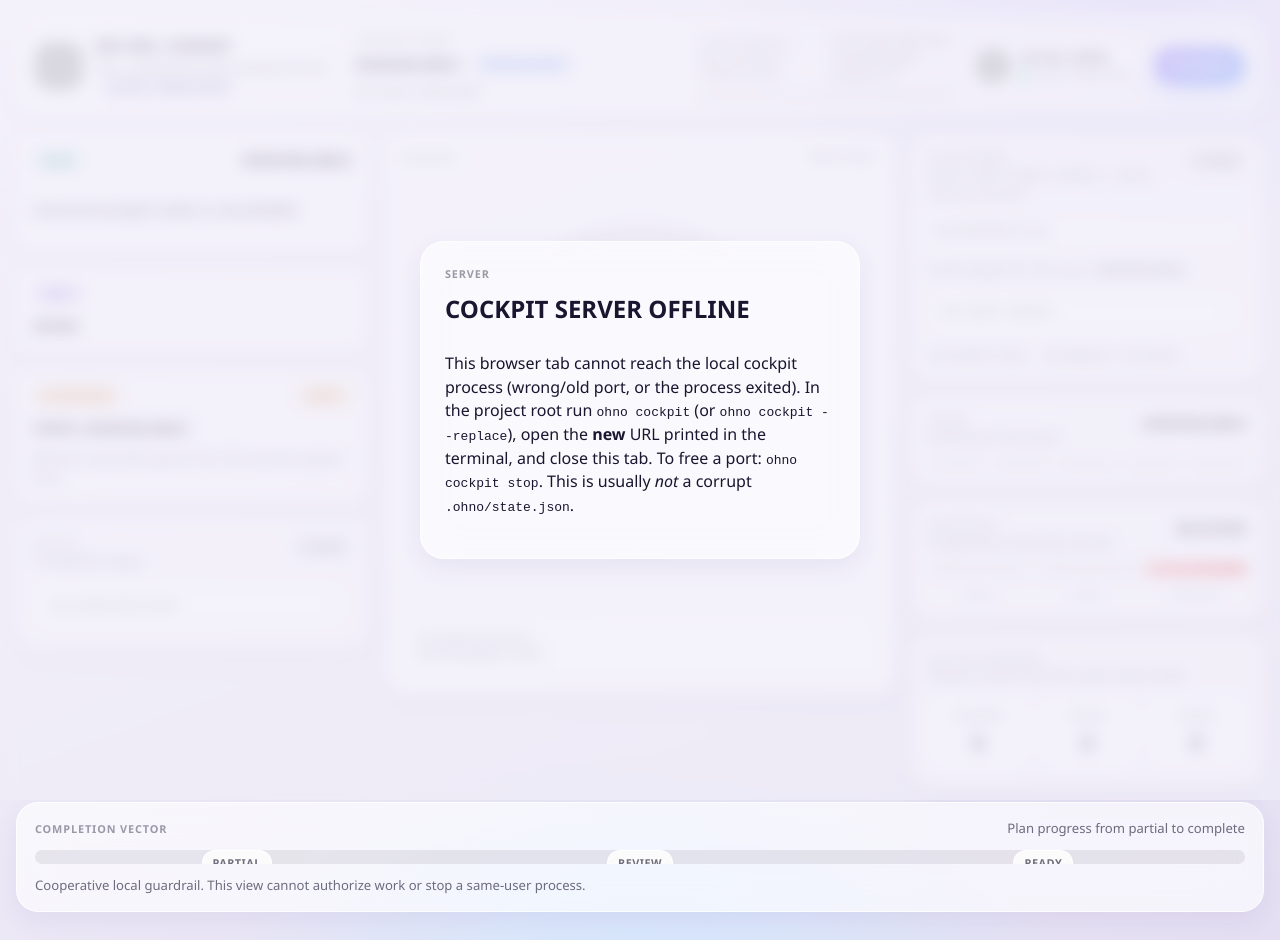
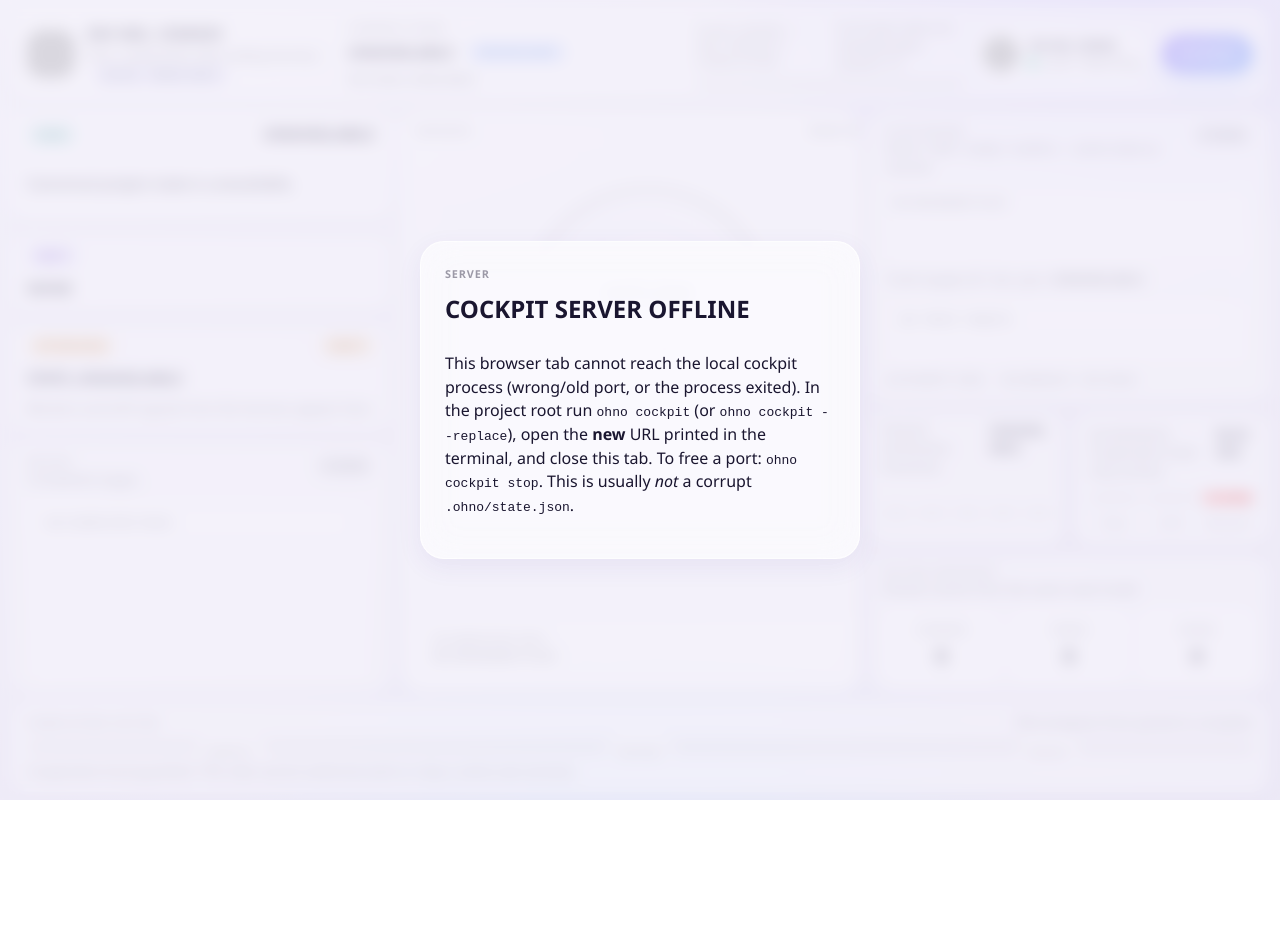
Before and after one commit to t01089572455/oh-no-codex, a website: page assets/cockpit/index.html in a window 1280 px wide. After the commit the page ends 800 px from the top, so only its background shows below. Drawn offline with Linux system fonts and the light colour scheme; files that its build step writes are made by us from their sources; no server answers; grey boxes are pictures that could not be loaded.

Commit message:
fix(cockpit): stop refresh thrash; fit layout to viewport
Silent background polls no longer flip REFRESH to READING or rebuild DOM
when the read model is unchanged. Desktop shell is viewport-bounded with
internal scrolling; right rail packs instruments so PLAN BOARD keeps more
space. Serve cockpit CSS/JS with no-store to avoid stale UI.

```diff
--- a/assets/cockpit/cockpit.css
+++ b/assets/cockpit/cockpit.css
@@ -28,7 +28,8 @@
 
 html,
 body {
-  min-height: 100%;
+  height: 100%;
+  overflow: hidden;
 }
 
 body {
@@ -104,23 +105,28 @@ body[data-tone="unknown"] {
 }
 
 .app-shell {
-  width: min(1440px, calc(100% - 32px));
-  margin: 16px auto 28px;
+  width: min(1440px, calc(100% - 24px));
+  height: calc(100vh - 16px);
+  max-height: calc(100vh - 16px);
+  margin: 8px auto;
   display: grid;
-  gap: 16px;
+  grid-template-rows: auto minmax(0, 1fr) auto;
+  gap: 10px;
+  min-height: 0;
 }
 
 .top-nav {
   display: grid;
   grid-template-columns:
-    minmax(220px, 1.2fr)
-    minmax(220px, 1.3fr)
-    minmax(180px, 1fr)
+    minmax(200px, 1.1fr)
+    minmax(200px, 1.2fr)
+    minmax(160px, 0.95fr)
     auto;
-  gap: 16px;
+  gap: 12px;
   align-items: center;
-  padding: 14px 18px;
-  border-radius: 24px;
+  padding: 10px 14px;
+  border-radius: 20px;
+  flex: 0 0 auto;
 }
 
 .brand-cluster,
@@ -343,24 +349,103 @@ button:focus-visible,
   cursor: wait;
 }
 
+/* Subtle live pulse only on silent poll — never rewrite the button label. */
+body[data-live="polling"] #refresh-button {
+  box-shadow: 0 10px 24px rgba(79, 140, 255, 0.22);
+}
+
 .dashboard {
   display: grid;
-  grid-template-columns: minmax(240px, 0.9fr) minmax(320px, 1.3fr) minmax(240px, 0.9fr);
-  gap: 16px;
-  align-items: start;
+  grid-template-columns: minmax(240px, 0.95fr) minmax(300px, 1.15fr) minmax(280px, 1fr);
+  gap: 12px;
+  align-items: stretch;
+  min-height: 0;
+  overflow: hidden;
 }
 
 .left-rail,
 .right-rail,
 .center-stage {
   display: grid;
-  gap: 14px;
+  gap: 10px;
+  min-height: 0;
+  max-height: 100%;
+  overflow: hidden;
+}
+
+.left-rail {
+  grid-template-rows: auto auto auto minmax(0, 1fr);
+}
+
+/* Right: board on top full-width; proof+drift side-by-side; summary full-width. */
+.right-rail {
+  grid-template-columns: 1fr 1fr;
+  grid-template-rows: minmax(0, 1fr) auto auto;
+}
+
+.right-rail > .board-card {
+  grid-column: 1 / -1;
+}
+
+.right-rail > .proof-instrument {
+  grid-column: 1;
+}
+
+.right-rail > .drift-instrument {
+  grid-column: 2;
+}
+
+.right-rail > .summary-card {
+  grid-column: 1 / -1;
+}
+
+.center-stage {
+  grid-template-rows: minmax(0, 1fr);
 }
 
 .card,
 .mission-card {
-  border-radius: 22px;
-  padding: 16px;
+  border-radius: 18px;
+  padding: 12px 14px;
+  min-height: 0;
+}
+
+.board-card {
+  display: grid;
+  /* Plan board keeps nearly all of the card; truth is a short strip. */
+  grid-template-rows: auto minmax(0, 1fr) auto minmax(0, 72px) auto;
+  overflow: hidden;
+  min-height: 0;
+}
+
+.proof-instrument,
+.summary-card,
+.guardrail-card {
+  padding: 8px 10px;
+}
+
+.instrument-card .signal-value,
+.instrument-card .eyebrow {
+  font-size: 0.8rem;
+}
+
+.summary-grid {
+  gap: 4px;
+}
+
+.summary-cell {
+  padding: 4px 6px;
+}
+
+.summary-number {
+  font-size: 1rem;
+}
+
+.ledger-card {
+  display: grid;
+  grid-template-rows: auto minmax(0, 1fr);
+  overflow: hidden;
+  min-height: 0;
 }
 
 .action-card {
@@ -439,15 +524,17 @@ button:focus-visible,
   white-space: nowrap;
 }
 
-/* Bounded ledgers: many tasks must not stretch the page forever. */
+/* Lists fill their grid track; they scroll inside the card, not the page. */
 .scroll-panel {
-  margin-top: 10px;
-  max-height: min(280px, 38vh);
+  margin-top: 8px;
+  min-height: 0;
+  max-height: none;
+  height: 100%;
   overflow-x: hidden;
   overflow-y: auto;
   overscroll-behavior: contain;
   padding: 2px 4px 2px 0;
-  border-radius: 14px;
+  border-radius: 12px;
   border: 1px solid rgba(26, 22, 48, 0.06);
   background: rgba(255, 255, 255, 0.28);
   scrollbar-gutter: stable;
@@ -459,11 +546,12 @@ button:focus-visible,
 }
 
 .scroll-panel-board {
-  max-height: min(320px, 42vh);
+  max-height: none;
 }
 
 .scroll-panel-truth {
-  max-height: min(140px, 18vh);
+  max-height: none;
+  min-height: 48px;
 }
 
 .board-card .truth-meta-line {
@@ -592,25 +680,12 @@ button:focus-visible,
   font-size: 0.74rem;
 }
 
-@media (max-width: 900px) {
-  .scroll-panel {
-    max-height: min(240px, 34vh);
-  }
-
-  .scroll-panel-board {
-    max-height: min(260px, 36vh);
-  }
-
-  .scroll-panel-truth {
-    max-height: min(120px, 16vh);
-  }
-}
-
 .mission-card {
-  min-height: 520px;
+  min-height: 0;
+  height: 100%;
   display: grid;
-  grid-template-rows: auto 1fr auto;
-  gap: 12px;
+  grid-template-rows: auto minmax(0, 1fr) auto;
+  gap: 8px;
   background:
     radial-gradient(circle at 50% 42%, rgba(167, 139, 250, 0.18), transparent 42%),
     var(--glass-strong);
@@ -629,7 +704,9 @@ button:focus-visible,
 
 .ring-wrap {
   position: relative;
-  width: min(100%, 420px);
+  width: min(100%, 360px, 40vh);
+  max-height: 100%;
+  min-height: 0;
   margin: 0 auto;
   aspect-ratio: 1;
 }
@@ -814,10 +891,12 @@ button:focus-visible,
 }
 
 .bottom-rail {
-  border-radius: 22px;
-  padding: 16px 18px;
+  border-radius: 18px;
+  padding: 10px 14px;
   display: grid;
-  gap: 12px;
+  gap: 8px;
+  flex: 0 0 auto;
+  min-height: 0;
 }
 
 .completion-header {
@@ -897,6 +976,17 @@ button:focus-visible,
 }
 
 @media (max-width: 1099px) {
+  html,
+  body {
+    height: auto;
+    overflow: auto;
+  }
+
+  .app-shell {
+    height: auto;
+    max-height: none;
+  }
+
   .top-nav {
     grid-template-columns: 1fr 1fr;
   }
@@ -908,6 +998,24 @@ button:focus-visible,
 
   .dashboard {
     grid-template-columns: 1fr 1fr;
+    overflow: visible;
+  }
+
+  .left-rail,
+  .right-rail,
+  .center-stage,
+  .board-card,
+  .ledger-card {
+    overflow: visible;
+    max-height: none;
+    grid-template-rows: auto;
+  }
+
+  .scroll-panel,
+  .scroll-panel-board,
+  .scroll-panel-truth {
+    max-height: min(280px, 36vh);
+    height: auto;
   }
 
   .center-stage {
--- a/assets/cockpit/cockpit.js
+++ b/assets/cockpit/cockpit.js
@@ -117,10 +117,21 @@ function stateSignature(model) {
     model.status,
     model.cursor,
     model.task_count,
+    model.completed_count,
     model.current_task?.id ?? null,
+    model.current_task?.expected_behavior ?? null,
+    model.current_task?.test_command ?? null,
     model.proof_freshness,
     model.blocker,
     model.next_action,
+    model.goal,
+    model.plan_revision,
+    model.document_sync_status,
+    model.truth_target_count,
+    model.plan_board,
+    model.completed,
+    model.truth_targets,
+    model.handoff,
   ]);
 }
 
@@ -412,8 +423,18 @@ function setUnavailableGate(kind) {
     + "open the latest URL instead.";
 }
 
+let lastRenderedSignature = "";
+
 function render(model, meta = {}) {
   const available = model.availability === "AVAILABLE";
+  // Quiet polls: do not thrash the DOM (or scroll position) when nothing changed.
+  const signature = stateSignature(model)
+    + `|offline:${meta.offline === true ? 1 : 0}`;
+  if (signature === lastRenderedSignature) {
+    return;
+  }
+  lastRenderedSignature = signature;
+
   const task = model.current_task;
   const ratio = progressRatio(model);
   // 0.1.6: do not lead with a bare percent — that reads as product complete.
@@ -555,27 +576,36 @@ function render(model, meta = {}) {
   announceMeaningfulChange(model);
 }
 
-function setRefreshBusy(busy) {
+function setRefreshBusy(busy, { manual = false } = {}) {
   requestInFlight = busy;
-  elements.refresh.textContent = busy ? "READING" : "REFRESH";
-  elements.refresh.setAttribute("aria-disabled", String(busy));
-  elements.main.setAttribute("aria-busy", String(busy));
+  // Never flash the masthead button on background polls — only on user click.
+  if (manual) {
+    elements.refresh.textContent = busy ? "READING" : "REFRESH";
+    elements.refresh.setAttribute("aria-disabled", String(busy));
+    elements.main.setAttribute("aria-busy", String(busy));
+  } else if (!busy) {
+    elements.refresh.textContent = "REFRESH";
+    elements.refresh.setAttribute("aria-disabled", "false");
+    elements.main.setAttribute("aria-busy", "false");
+  }
+  document.body.dataset.live = busy && !manual ? "polling" : "idle";
 }
 
 function scheduleRefresh() {
   clearTimeout(refreshTimer);
   if (!document.hidden) {
     refreshTimer = setTimeout(() => {
-      void refreshState();
+      void refreshState({ manual: false });
     }, 120);
   }
 }
 
-async function refreshState() {
+async function refreshState(options = {}) {
+  const manual = options.manual === true;
   if (requestInFlight) {
     return;
   }
-  setRefreshBusy(true);
+  setRefreshBusy(true, { manual });
   try {
     const response = await fetch("/api/state", {
       cache: "no-store",
@@ -596,7 +626,7 @@ async function refreshState() {
     // fetch failed: process gone, wrong port, or tab left open after stop.
     render(unavailableProjection, { offline: true });
   } finally {
-    setRefreshBusy(false);
+    setRefreshBusy(false, { manual });
   }
 }
 
@@ -604,7 +634,7 @@ elements.refresh.addEventListener("click", () => {
   if (elements.refresh.getAttribute("aria-disabled") === "true") {
     return;
   }
-  void refreshState();
+  void refreshState({ manual: true });
 });
 
 document.addEventListener("visibilitychange", () => {
@@ -613,10 +643,10 @@ document.addEventListener("visibilitychange", () => {
   }
 });
 
-void refreshState();
-// COCKPIT-DESIGN-CONTRACT: 100-125 ms cadence
+void refreshState({ manual: false });
+// COCKPIT-DESIGN-CONTRACT: 100-125 ms cadence (silent; no masthead thrash).
 setInterval(() => {
   if (!document.hidden) {
-    void refreshState();
+    void refreshState({ manual: false });
   }
 }, 100);
```
Also changed, not shown: src/cockpit/server.ts (+6 -1 lines), test/evidence/p06-browser-receipt.json (+2 -2 lines), test/evidence/task7-real-project-trials.json (+4 -4 lines).
